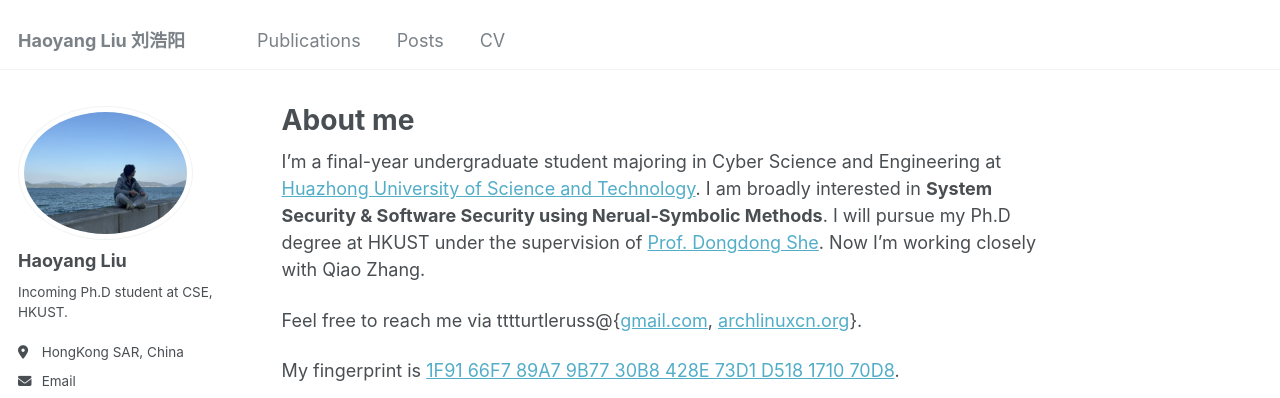
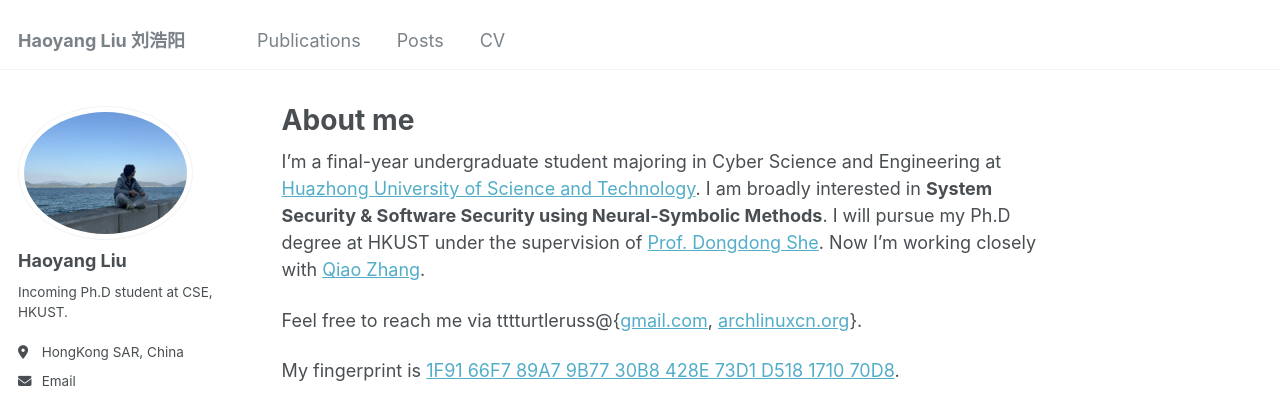
Before and after one commit to tttturtle-russ/tttturtle-russ.github.io, a Jekyll site: the page built from _pages/about.md, in a window 1280 px wide and 1371 px high. Shown: the top 398 px of the window. Built offline with Jekyll 4.4.1, drawn with Linux system fonts in a browser that asks for light colours; some web fonts are replaced.

Commit message:
update: link

```diff
--- a/_pages/about.md
+++ b/_pages/about.md
@@ -7,7 +7,7 @@
   - /about.html
 ---
 
-I'm a final-year undergraduate student majoring in Cyber Science and Engineering at [Huazhong University of Science and Technology](https://hust.edu.cn). I am broadly interested in **System Security & Software Security using Nerual-Symbolic Methods**. I will pursue my Ph.D degree at HKUST under the supervision of [Prof. Dongdong She](https://cse.hkust.edu.hk/~dongdong/). Now I'm working closely with Qiao Zhang.
+I'm a final-year undergraduate student majoring in Cyber Science and Engineering at [Huazhong University of Science and Technology](https://hust.edu.cn). I am broadly interested in **System Security & Software Security using Neural-Symbolic Methods**. I will pursue my Ph.D degree at HKUST under the supervision of [Prof. Dongdong She](https://cse.hkust.edu.hk/~dongdong/). Now I'm working closely with [Qiao Zhang](https://jok1nq.github.io/).
 
 Feel free to reach me via tttturtleruss@{[gmail.com](mailto://tttturtleruss@gmail.com), [archlinuxcn.org](mailto://tttturtleruss@archlinuxcn.org)}.
 
```
